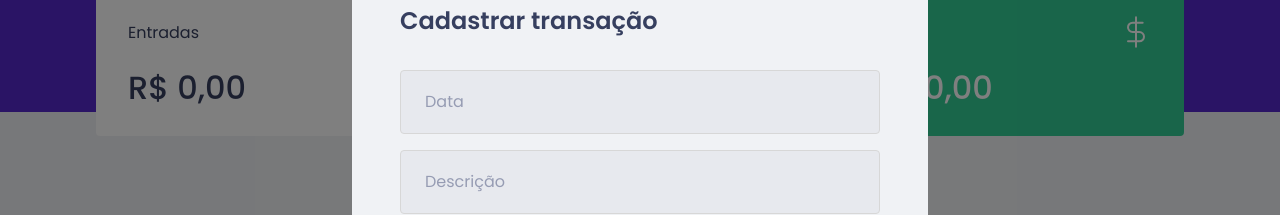
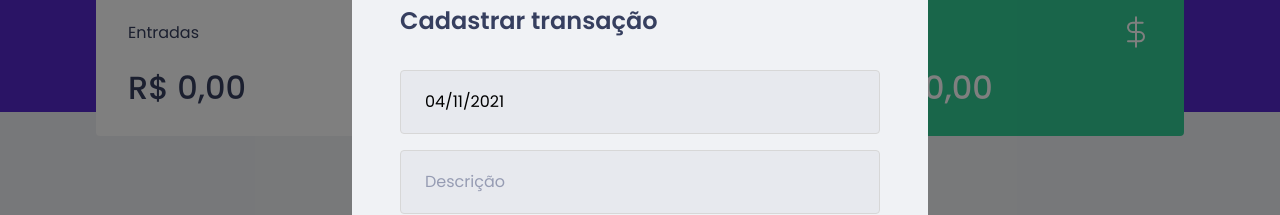
Before and after one commit to mbagatini/ignite-react-js, a React (Create React App) app: page / in a window 1280 px wide. Both pictures are taken after a click on the button "Nova transação". Shown: the part 128-343 px from the top of the page. Built offline with nearby package versions, Linux system fonts and the light colour scheme; no server answers; what miragejs would draw is missing.

Commit message:
Ajuste data

```diff
--- a/src/components/NewTransactionModal/index.tsx
+++ b/src/components/NewTransactionModal/index.tsx
@@ -32,9 +32,10 @@ export function NewTransactionModal({
     "income"
   );
 
-  const [transaction, setTransaction] = useState<NewTransaction>(
-    {} as NewTransaction
-  );
+  const [transaction, setTransaction] = useState<NewTransaction>({
+    type: "income",
+    date: new Intl.DateTimeFormat("pt-BR").format(new Date()),
+  } as NewTransaction);
 
   async function handleCreateNewTransaction(
     event: React.FormEvent<HTMLFormElement>
@@ -46,7 +47,10 @@ export function NewTransactionModal({
     await createTransaction(transaction);
 
     // Fecha o modal
-    setTransaction({} as NewTransaction);
+    setTransaction({
+      type: "income",
+      date: new Intl.DateTimeFormat("pt-BR").format(new Date()),
+    } as NewTransaction);
     onClose();
   }
 
@@ -75,6 +79,7 @@ export function NewTransactionModal({
         <input
           type="text"
           placeholder="Data"
+          defaultValue={transaction.date}
           onChange={(event) =>
             setTransaction({
               ...transaction,
@@ -112,7 +117,7 @@ export function NewTransactionModal({
               setTransactionType("income");
               setTransaction({
                 ...transaction,
-                type: "income",
+                type: transactionType,
               });
             }}
             isActive={transactionType === "income"}
@@ -128,7 +133,7 @@ export function NewTransactionModal({
               setTransactionType("outcome");
               setTransaction({
                 ...transaction,
-                type: "outcome",
+                type: transactionType,
               });
             }}
             isActive={transactionType === "outcome"}
```
